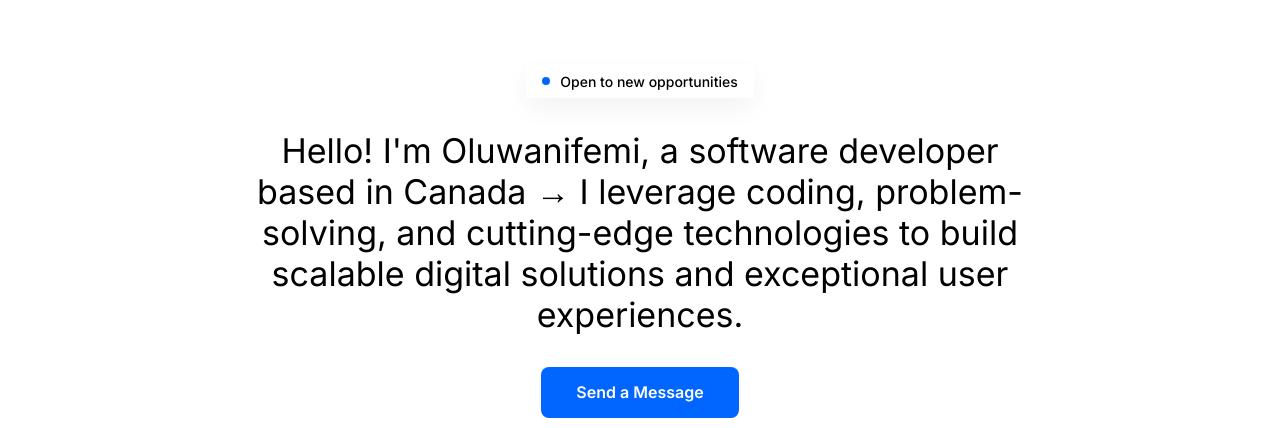
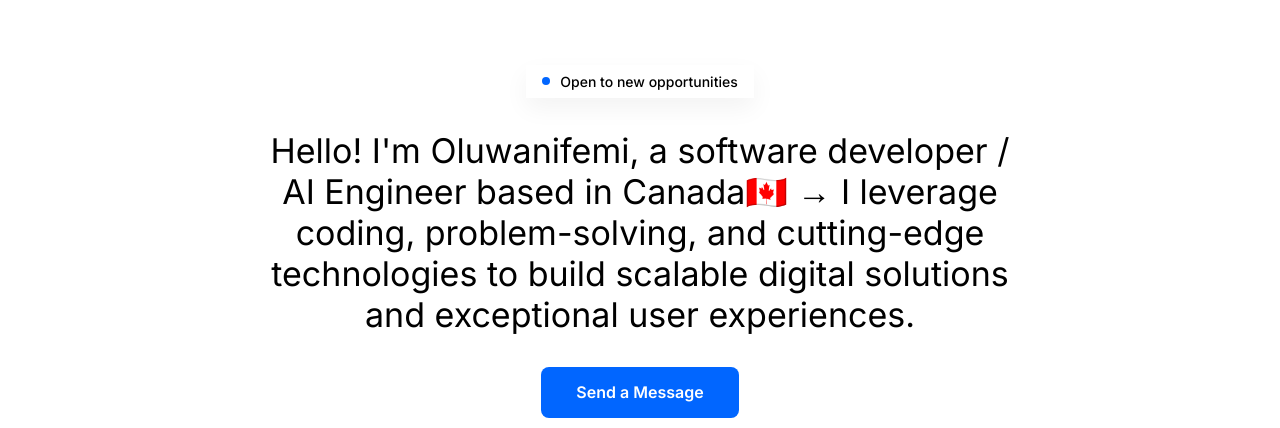
Before and after one commit to Samwell10/New-Portfolio, a plain HTML site: page index.html in a window 1280 px wide. Shown: the part 88-516 px from the top of the page. Drawn offline with Linux system fonts and the light colour scheme; a web font is replaced by a local one.

Commit message:
Update heading text to include AI Engineer role

```diff
--- a/index.html
+++ b/index.html
@@ -44,7 +44,7 @@
                 <p>Open to new opportunities</p>
             </div>
             <div class="heading">
-                <p class="heading-text">Hello! I'm Oluwanifemi, a software developer based in Canada  → I leverage coding, problem-solving, and cutting-edge technologies to build scalable digital solutions and exceptional user experiences.</p>
+                <p class="heading-text">Hello! I'm Oluwanifemi, a software developer / AI Engineer based in Canada🇨🇦  → I leverage coding, problem-solving, and cutting-edge technologies to build scalable digital solutions and exceptional user experiences.</p>
             </div>
             <div class="header-buttons">
                 <div class="start">
```
